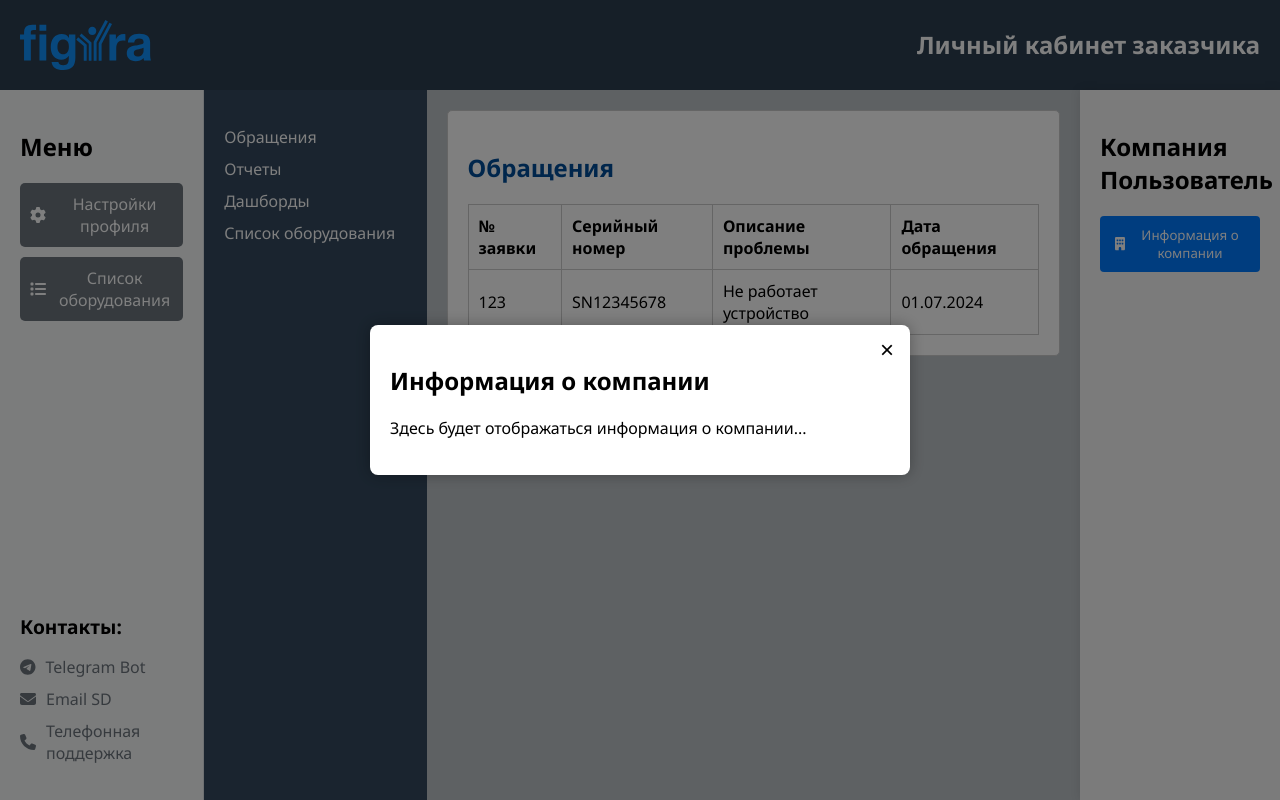
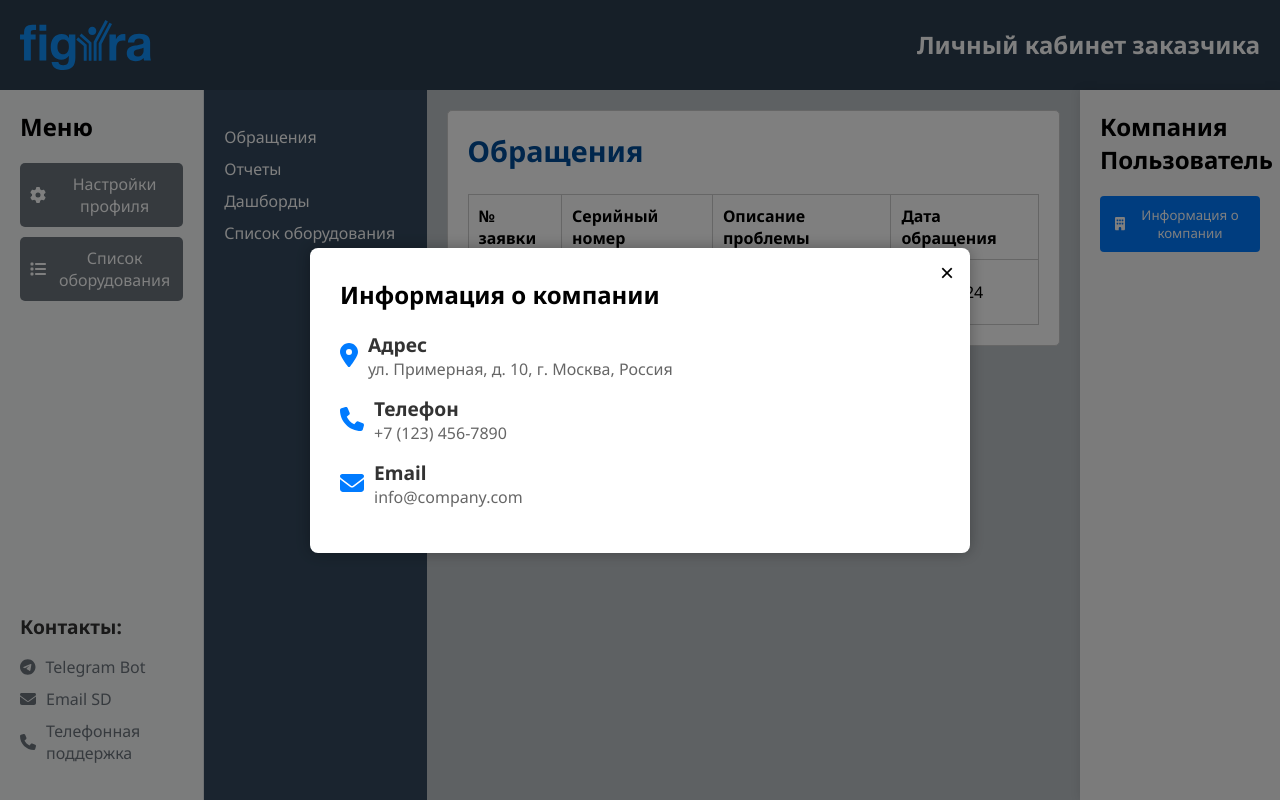
Before and after one commit to Nosovitsi/Figura, a React (Create React App) app: page / in a window 1280 px wide. Both pictures are taken after a click on the button "Информация о компании". Built offline with nearby package versions, Linux system fonts and the light colour scheme.

Commit message:
page 1 fix

```diff
--- a/src/components/RightColumn.tsx
+++ b/src/components/RightColumn.tsx
@@ -1,8 +1,8 @@
 import React, { useState } from 'react';
 import '../styles/RightColumn.css';
 import { FontAwesomeIcon } from '@fortawesome/react-fontawesome';
-import { faBuilding } from '@fortawesome/free-solid-svg-icons';
-import Modal from './Modal';
+import { faBuilding, faPhone, faEnvelope, faMapMarkerAlt } from '@fortawesome/free-solid-svg-icons';
+import Modal from './Modal'; // Импортируйте компонент Modal
 
 const RightColumn: React.FC = () => {
     const [isModalOpen, setIsModalOpen] = useState(false);
@@ -21,7 +21,29 @@ const RightColumn: React.FC = () => {
             </div>
             <Modal show={isModalOpen} onClose={toggleModal}>
                 <h2>Информация о компании</h2>
-                <p>Здесь будет отображаться информация о компании...</p>
+                <div className="company-info">
+                    <div className="info-section">
+                        <FontAwesomeIcon icon={faMapMarkerAlt} className="info-icon" />
+                        <div>
+                            <h3>Адрес</h3>
+                            <p>ул. Примерная, д. 10, г. Москва, Россия</p>
+                        </div>
+                    </div>
+                    <div className="info-section">
+                        <FontAwesomeIcon icon={faPhone} className="info-icon" />
+                        <div>
+                            <h3>Телефон</h3>
+                            <p>+7 (123) 456-7890</p>
+                        </div>
+                    </div>
+                    <div className="info-section">
+                        <FontAwesomeIcon icon={faEnvelope} className="info-icon" />
+                        <div>
+                            <h3>Email</h3>
+                            <p>info@company.com</p>
+                        </div>
+                    </div>
+                </div>
             </Modal>
         </div>
     );
--- a/src/styles/Modal.css
+++ b/src/styles/Modal.css
@@ -13,12 +13,13 @@
 
 .modal-content {
     background-color: #fff;
-    padding: 20px;
+    padding: 30px;
     border-radius: 8px;
     width: 100%;
-    max-width: 500px;
+    max-width: 600px;
     box-shadow: 0 0 15px rgba(0, 0, 0, 0.3);
     position: relative;
+    font-family: 'Noto Sans', sans-serif;
 }
 
 .close-button {
@@ -31,33 +32,35 @@
     cursor: pointer;
 }
 
-.form-group {
+h2 {
+    margin-top: 0;
+    font-size: 1.8rem;
+}
+
+.company-info {
+    margin-top: 20px;
+}
+
+.info-section {
+    display: flex;
+    align-items: center;
     margin-bottom: 15px;
 }
 
-.form-group label {
-    display: block;
-    margin-bottom: 5px;
+.info-icon {
+    font-size: 1.5rem;
+    margin-right: 10px;
+    color: #007bff;
 }
 
-.form-group input {
-    width: 100%;
-    padding: 8px;
-    box-sizing: border-box;
-    border: 1px solid #ccc;
-    border-radius: 4px;
+h3 {
+    margin: 0;
+    font-size: 1.2rem;
+    color: #333;
 }
 
-.save-button {
-    background-color: #007bff;
-    color: white;
-    border: none;
-    padding: 10px 20px;
-    border-radius: 4px;
-    cursor: pointer;
+p {
+    margin: 0;
     font-size: 1rem;
+    color: #666;
 }
-
-.save-button:hover {
-    background-color: #0056b3;
-}
```
